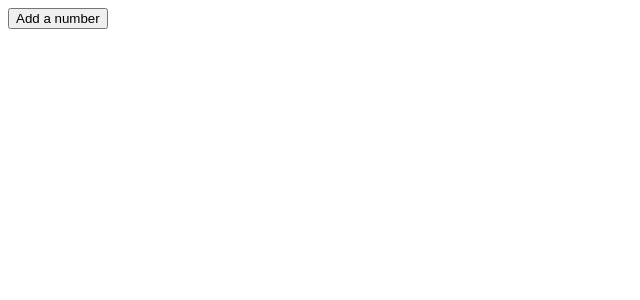
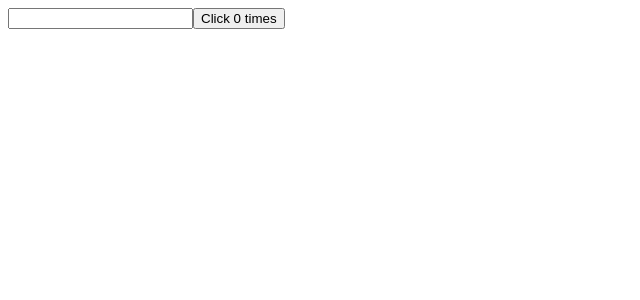
Before and after one commit to rahul-COD3/learn-react, a React (Vite) app: page / in a window 1280 px wide. Shown: the top 300 px of the page, without its empty margins (0-640 px from the left). Built offline with nearby package versions, Linux system fonts and the light colour scheme.

Commit message:
Conditionally run useEffect

```diff
--- a/src/App.jsx
+++ b/src/App.jsx
@@ -1,7 +1,13 @@
-import HookCounterFour from "./Components/HookCounterFour";
+import HookCounterOne from "./Components/useEffect/HookCounterOne";
+import ClassCounterOne from "./Components/useEffect/ClassCounterOne";
 
 function App() {
-  return <HookCounterFour />;
+  return (
+    <div className="App">
+      {/* <ClassCounterOne />; */}
+      <HookCounterOne />
+    </div>
+  );
 }
 
 export default App;
--- /dev/null
+++ b/src/Components/useEffect/ClassCounterOne.jsx
@@ -0,0 +1,38 @@
+import React, { Component } from "react";
+
+export default class ClassCounterOne extends Component {
+  constructor(props) {
+    super(props);
+
+    this.state = {
+      count: 0,
+      name: "",
+    };
+  }
+
+  componentDidMount() {
+    document.title = `Clicked ${this.state.count} times`;
+  }
+  componentDidUpdate(prevProps, prevState) {
+    if (prevState.count !== this.state.count) {
+      console.log("Updating document title");
+      document.title = `Clicked ${this.state.count} times`;
+    }
+  }
+  render() {
+    return (
+      <div>
+        <input
+          type="text"
+          value={this.state.name}
+          onChange={(e) => {
+            this.setState({ name: e.target.value });
+          }}
+        />
+        <button onClick={() => this.setState({ count: this.state.count + 1 })}>
+          Click {this.state.count} times
+        </button>
+      </div>
+    );
+  }
+}
--- /dev/null
+++ b/src/Components/useEffect/HookCounterOne.jsx
@@ -0,0 +1,32 @@
+import React, { useEffect, useState } from "react";
+
+function HookCounterOne() {
+  const [count, setCount] = useState(0);
+  const [name, setName] = useState("");
+
+  useEffect(() => {
+    document.title = `Clicked ${count} times`;
+    console.log("useEffect - Updating document title");
+  }, [count]);
+
+  // document.title = `Clicked ${count} times`;
+
+  function UpdateCount() {
+    setCount((prevValue) => prevValue + 1);
+  }
+
+  return (
+    <div>
+      <input
+        type="text"
+        value={name}
+        onChange={(e) => {
+          setName(e.target.value);
+        }}
+      />
+      <button onClick={UpdateCount}>Click {count} times</button>
+    </div>
+  );
+}
+
+export default HookCounterOne;
```
